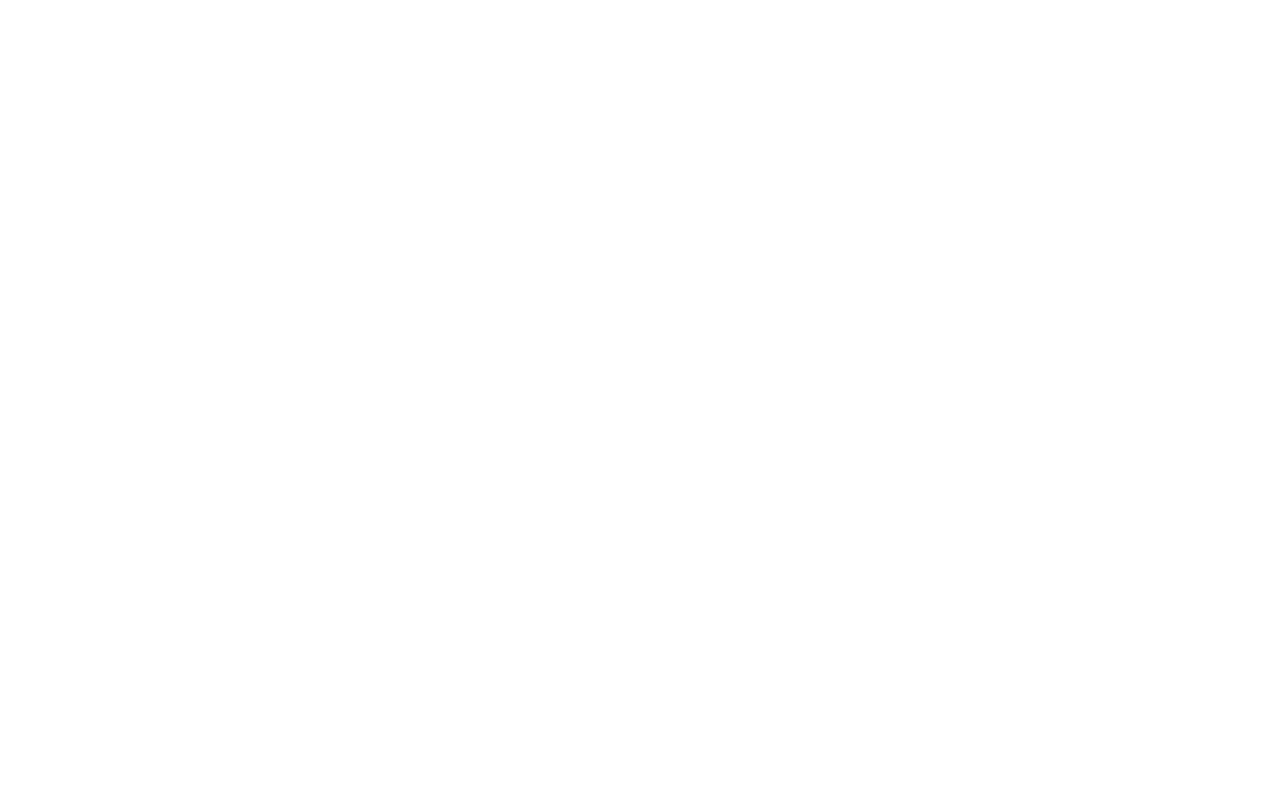
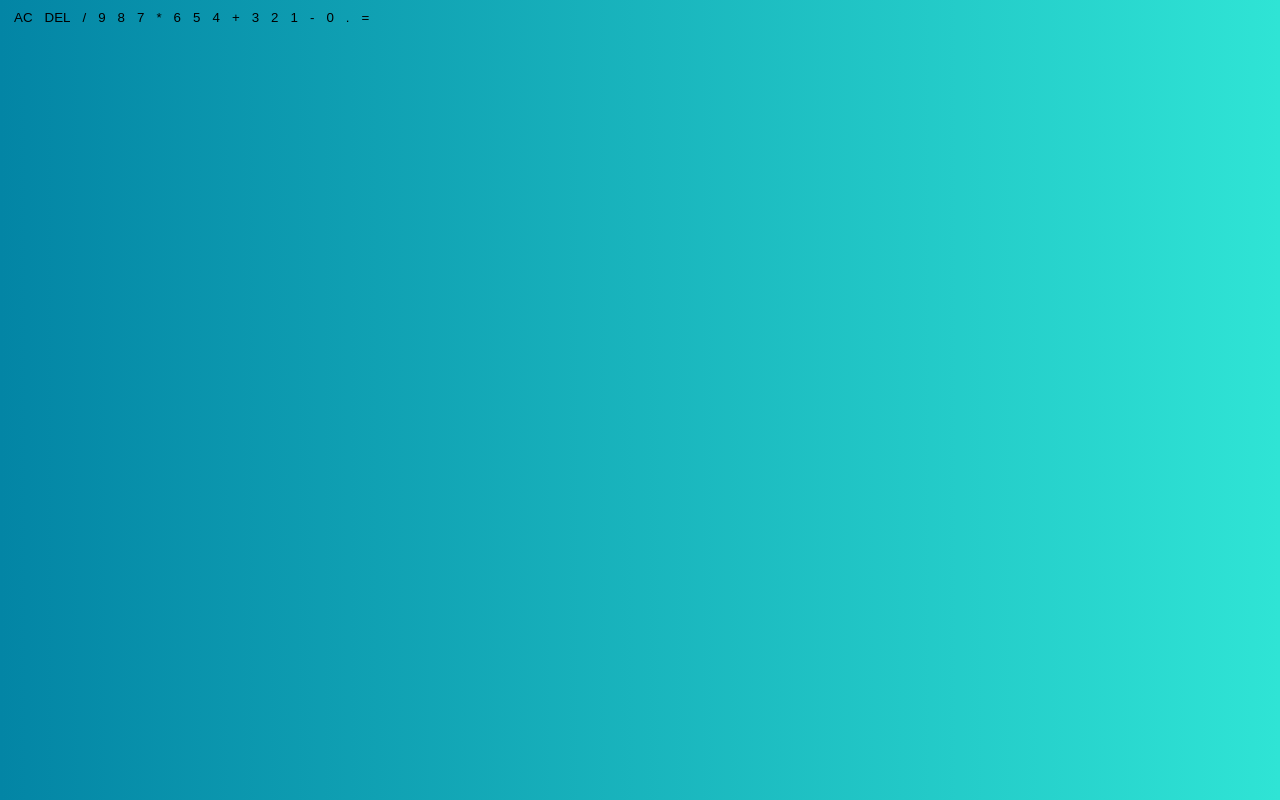
Before and after one commit to savus/Calculator-App-React, a React (Vite) app: page / in a window 1280 px wide. Built offline with nearby package versions, Linux system fonts and the light colour scheme.

Commit message:
create base.css file and initialize basic stylings

```diff
--- a/src/App.tsx
+++ b/src/App.tsx
@@ -1,4 +1,5 @@
 import { Calculator } from "./components/Calculator";
+import "./css/base.css";
 
 function App() {
   return (
--- a/src/components/Calculator.tsx
+++ b/src/components/Calculator.tsx
@@ -1,3 +1,26 @@
+import { DigitButton } from "./DigitButton";
+
 export const Calculator = () => {
-  return <div className="calculator"></div>;
+  return (
+    <div className="calculator">
+      <DigitButton digit={"AC"} />
+      <DigitButton digit={"DEL"} />
+      <DigitButton digit={"/"} />
+      <DigitButton digit={"9"} />
+      <DigitButton digit={"8"} />
+      <DigitButton digit={"7"} />
+      <DigitButton digit={"*"} />
+      <DigitButton digit={"6"} />
+      <DigitButton digit={"5"} />
+      <DigitButton digit={"4"} />
+      <DigitButton digit={"+"} />
+      <DigitButton digit={"3"} />
+      <DigitButton digit={"2"} />
+      <DigitButton digit={"1"} />
+      <DigitButton digit={"-"} />
+      <DigitButton digit={"0"} />
+      <DigitButton digit={"."} />
+      <DigitButton digit={"="} />
+    </div>
+  );
 };
--- /dev/null
+++ b/src/css/base.css
@@ -0,0 +1,21 @@
+:root {
+  --size-button: 0.365rem;
+}
+
+*,
+*::before,
+*::after {
+  box-sizing: border-box;
+}
+
+body {
+  font-size: 16px;
+  font-family: Arial, Helvetica, sans-serif;
+  background: linear-gradient(to right, #0385a5, #2fe4d5);
+}
+
+button {
+  border: none;
+  outline: none;
+  background-color: transparent;
+}
```
Also changed, not shown: src/components/OperationButton.tsx (added).
